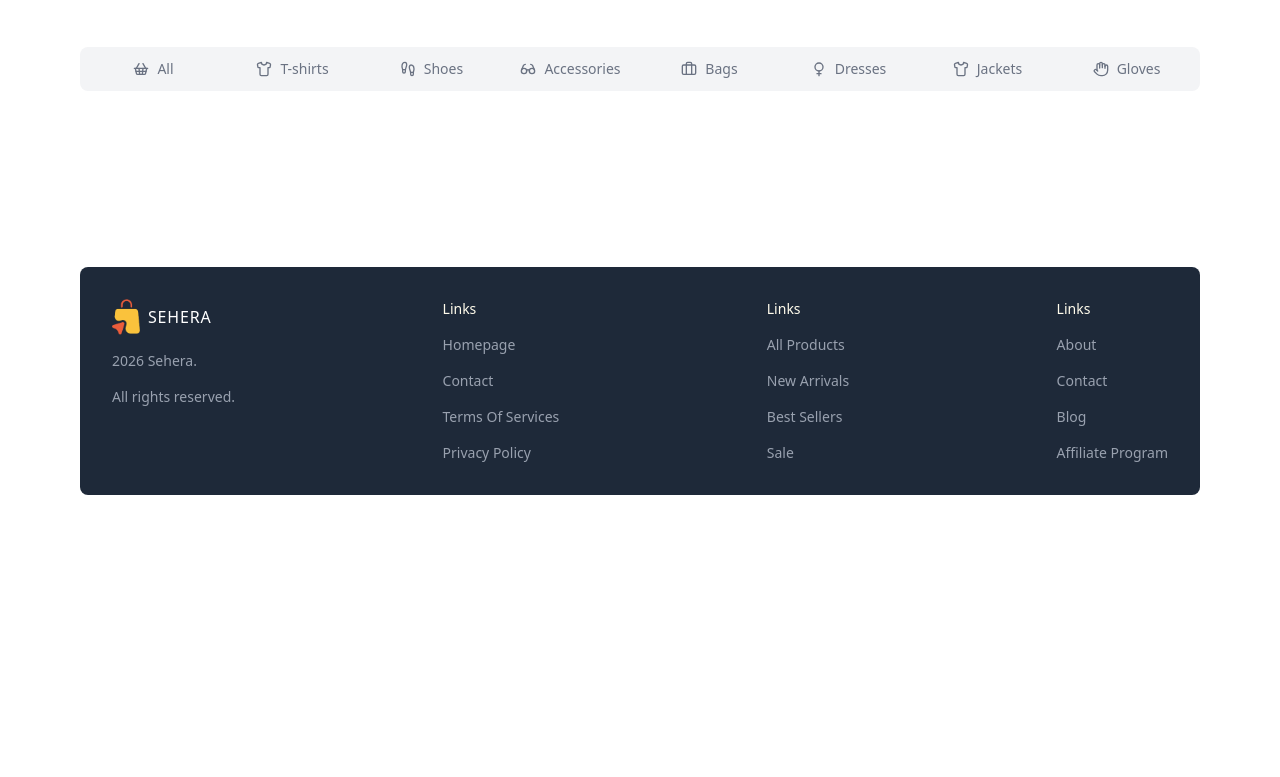
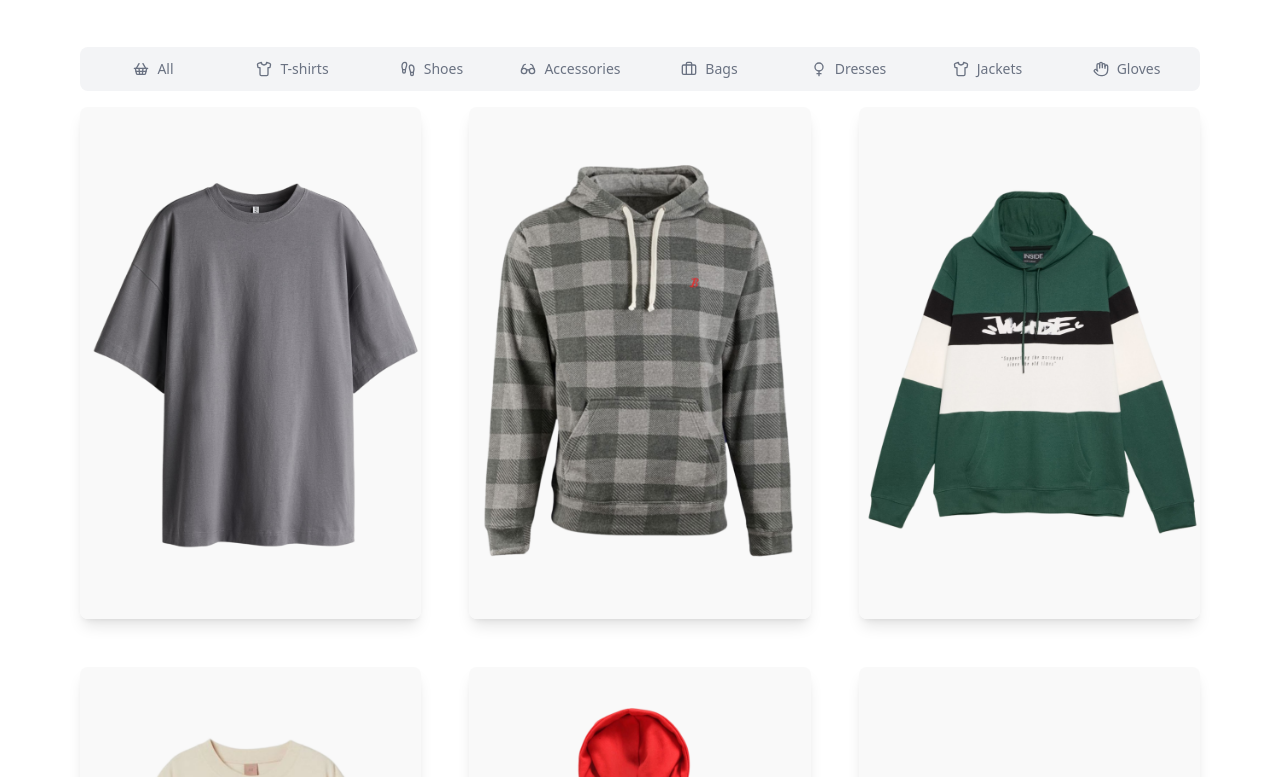
Before and after one commit to Rakiyaa/e-commerce-web, a Next.js app: page / in a window 1280 px wide. Shown: the part 443-1220 px from the top of the page. Before the commit the page ends 954 px from the top, so only its background shows below. Built offline with nearby package versions, Linux system fonts and the light colour scheme.

Commit message:
feat: add ProductCard component for displaying product images and links

```diff
--- a/src/components/ProductCard.tsx
+++ b/src/components/ProductCard.tsx
@@ -1,10 +1,16 @@
 "use cilent"
 import { ProductType } from "./types"
+import Link from "next/link"
+import Image from "next/image"
 
 const ProductCard = ({product}:{product:ProductType}) => {
   return (
     <div className="shadow-lg rounded-lg overflow-hidden">
-
+        <Link href={`/product/${product.id}`}>
+            <div className="relative aspect-[2/3]">
+                <Image src={product.images[product.colors[0]]} alt={product.name} fill className="object-cover"/>
+            </div>
+        </Link>
     </div>
   )
 }
```
